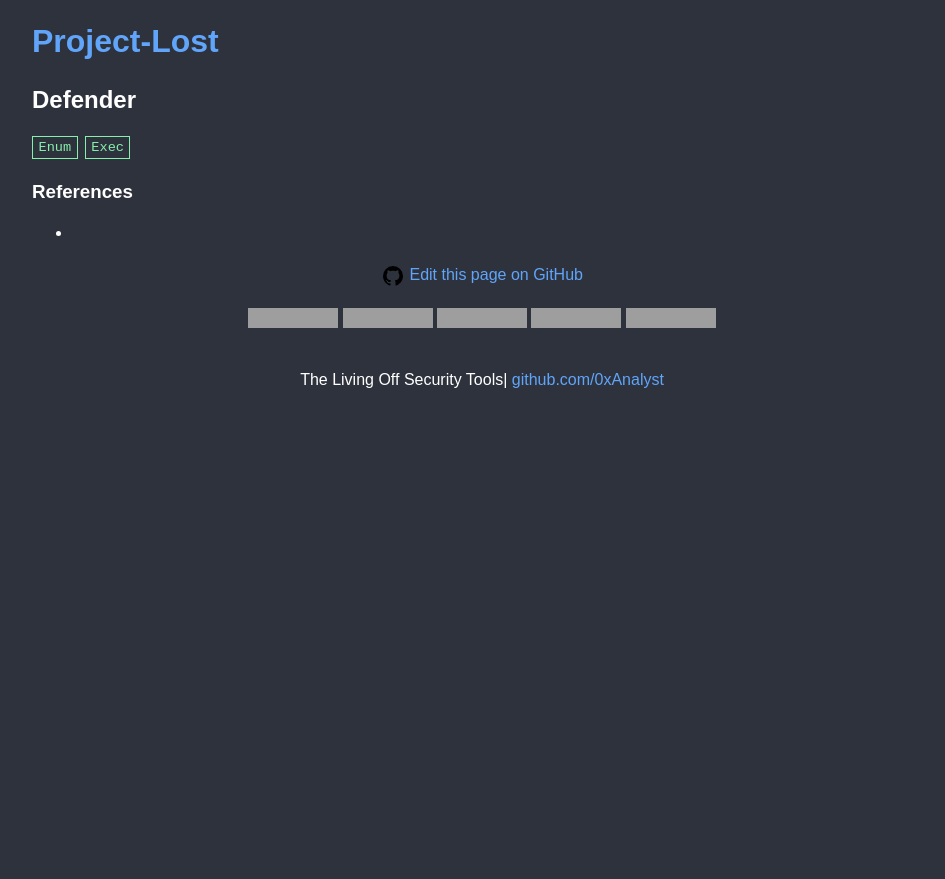
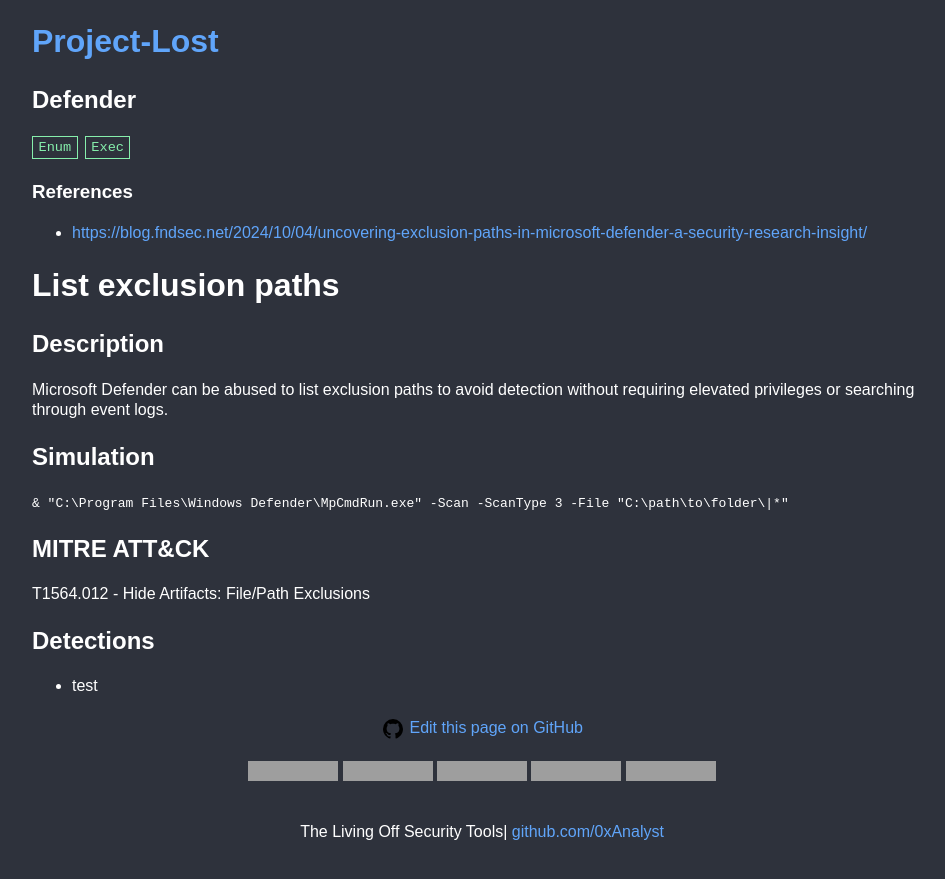
Before and after one commit to 0xAnalyst/Project-Lost, a Jekyll site: the page built from _tool/Defender.md, in a window 1280 px wide. Shown: the top 879 px of the page, without its empty margins (158-1103 px from the left). Built offline with Jekyll 4.4.1, drawn with Linux system fonts in a browser that asks for light colours; grey boxes are pictures that could not be loaded.

Commit message:
Updating defender page with exclusion path listing abuse

````diff
--- a/_tool/Defender.md
+++ b/_tool/Defender.md
@@ -4,6 +4,22 @@
   - Enum
   - Exec
 references:
--
+- https://blog.fndsec.net/2024/10/04/uncovering-exclusion-paths-in-microsoft-defender-a-security-research-insight/
 files: []
+path:
+- C:\Program Files\Windows Defender\MpCmdRun.exe
 ---
+
+# List exclusion paths
+
+## Description
+Microsoft Defender can be abused to list exclusion paths to avoid detection without requiring elevated privileges or searching through event logs.
+
+## Simulation
+```& "C:\Program Files\Windows Defender\MpCmdRun.exe" -Scan -ScanType 3 -File "C:\path\to\folder\|*"```
+
+## MITRE ATT&CK
+T1564.012 - Hide Artifacts: File/Path Exclusions
+
+## Detections
+- test
````
